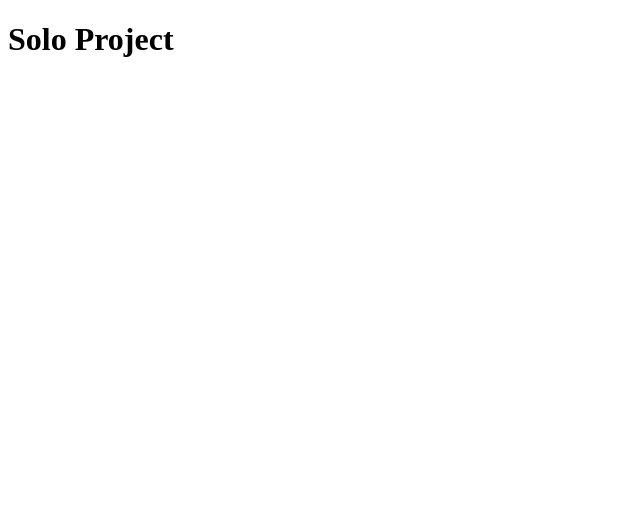
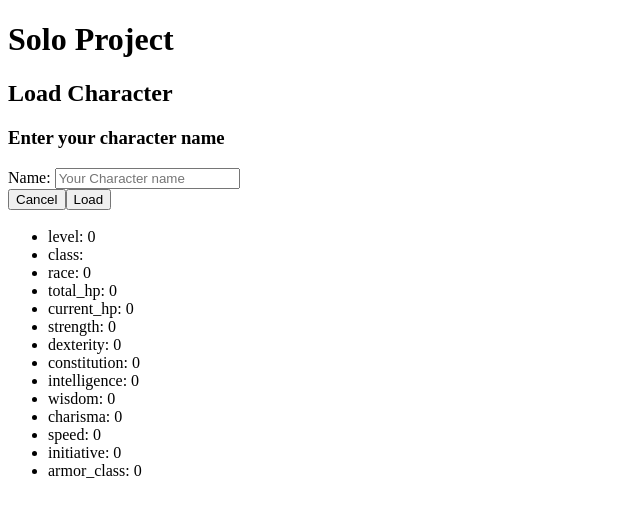
Before and after one commit to nicholas-l-ly/DnD-Character-Sheet, a React app: page /load in a window 1280 px wide. Shown: the top 514 px of the page, without its empty margins (0-640 px from the left). Built offline with nearby package versions, Linux system fonts and the light colour scheme.

Commit message:
create load function

```diff
--- a/src/components/App.jsx
+++ b/src/components/App.jsx
@@ -4,6 +4,7 @@ import CreateCharacter from './CreateCharacter';
 import CharacterSheet from './CharacterSheet';
 import { useEffect } from 'react';
 import DeleteCharacter from './DeleteCharacter';
+import LoadCharacter from './LoadCharacter';
 
 
 
@@ -17,7 +18,6 @@ function App(){
       <main>
         <BrowserRouter>
           <Switch>
-            {/* <CharacterSheet/> */}
             <Route
               exact
               path="/"
@@ -33,6 +33,11 @@ function App(){
               path="/delete"
               component={DeleteCharacter}
             />
+            <Route
+              exact
+              path="/load"
+              component={LoadCharacter}
+            />
           </Switch>
         </BrowserRouter>
       </main>
--- a/src/components/CharacterSheet.jsx
+++ b/src/components/CharacterSheet.jsx
@@ -6,28 +6,27 @@ import { useEffect ,useState } from 'react';
 const CharacterSheet = props =>{
   const [characterList, setcharacterList] = useState([]);
 
-  function getList(){
+  // function getList(){
 
-    fetch('/get')
-      .then(res => {
-        const result = res.json();
-        console.log(result);
-      })
-      .then(
-        (data) =>{
-          console.log(data);
-          // setcharacterList(data);
-        }
-      ).catch(err => console.log('Character List fetch ERROR: ',err));
-  }
+  //   fetch('/get')
+  //     .then(res => {
+  //       const result = res.json();
+  //       console.log(result);
+  //     })
+  //     .then(
+  //       (data) =>{
+  //         console.log(data);
+  //         // setcharacterList(data);
+  //       }
+  //     ).catch(err => console.log('Character List fetch ERROR: ',err));
+  // }
 
-  getList();
+  // getList();
 
 
   return(
     <div>
       <h1>Character Sheet</h1>
-      <select name='Choose your character'>{characterList}</select>
       <Link to={'/create'}>
         <button type='button' className='btnSecondary'>
           Create Character
--- a/src/components/CreateCharacter.jsx
+++ b/src/components/CreateCharacter.jsx
@@ -59,7 +59,7 @@ function CreateCharacter () {
       body: JSON.stringify(body)
     })
       .then((res) => res.json())
-      .then((data)=> {
+      .then((data )=> {
         console.log(data);
       })
       .catch(err => console.log('CreateCharacter fetch ERROR: ',err));
--- a/src/components/DeleteCharacter.jsx
+++ b/src/components/DeleteCharacter.jsx
@@ -1,5 +1,6 @@
 import React, { useState, useEffect } from 'react';
 import { Link, withRouter } from 'react-router-dom';
+
 const useInput = init => {
   const [ value, setValue ] = useState(init);
   const onChange = e => {
@@ -22,6 +23,8 @@ function DeleteCharacter(){
       },
       body: JSON.stringify(body)
     });
+
+    //add a response to delete later
   };
 
   return(
--- a/src/components/LoadCharacter.jsx
+++ b/src/components/LoadCharacter.jsx
@@ -0,0 +1,121 @@
+import React, { useState, useEffect } from 'react';
+import { Link, withRouter } from 'react-router-dom';
+
+const useInput = init => {
+  const [ value, setValue ] = useState(init);
+  const onChange = e => {
+    setValue(e.target.value);
+  };
+    // return the value with the onChange function instead of setValue function
+  return [ value, onChange ];
+};
+
+const LoadCharacter = () => {
+  const [name, nameOnChange ] = useInput('');
+  const [level, levelOnChange] = useState('0');// level: Number,
+  const [classtype, classtypeOnChange] = useState('');// class: String,
+  const [race, raceOnChange] = useState('0');  // race: String,
+  const [total_hp, total_hpOnChange] = useState('0');   // total_hp: Number,
+  const [current_hp, current_hpOnChange] = useState('0');   // current_hp: Number,
+  const [strength,strengthOnChange] = useState('0');    // strength: Number,
+  const [dexterity,dexterityOnChange] = useState('0');     // dexterity: Number,
+  const [constitution, constitutionOnChange] = useState('0');    // constitution: Number,
+  const [intelligence, intelligenceOnChange] = useState('0');   // intelligence: Number,
+  const [wisdom, wisdomOnChange] = useState('0');   // wisdom: Number,
+  const [charisma, charismaOnChange] = useState('0');    // charisma: Number,
+  const [speed, speedOnChange] = useState('0');// speed: Number,
+  const [initiative, initiativeOnChange] = useState('0'); // initiative: Number,
+  const [armor_class, armor_classOnChange] = useState('0');
+
+
+
+
+  const loadCharacter = () =>{
+
+    fetch(`/load/${name}`, {
+      method:'GET',
+    }).then(res => res.json())
+      .then(data =>{
+        console.log(data);
+        const {
+          name,
+          level,
+          classtype,
+          race,
+          total_hp,
+          current_hp,
+          strength,
+          dexterity,
+          constitution,
+          intelligence,
+          wisdom,
+          charisma,
+          speed,
+          initiative,
+          armor_class} = data;
+
+        classtypeOnChange(classtype);
+        levelOnChange(level);
+        raceOnChange(race);
+        total_hpOnChange(total_hp);
+        current_hpOnChange(current_hp);
+        strengthOnChange(strength);
+        dexterityOnChange(dexterity);
+        constitutionOnChange(constitution);
+        intelligenceOnChange(intelligence);
+        wisdomOnChange(wisdom);
+        charismaOnChange(charisma);
+        speedOnChange(speed);
+        initiativeOnChange(initiative);
+        wisdomOnChange(wisdom);
+        armor_classOnChange(armor_class);
+
+      });
+
+
+  };
+
+
+  return(
+    <section className='mainSection LoadCharContainer'>
+
+      <h2>Load Character</h2>
+      <article>
+        <h3>Enter your character name</h3>
+        <div className="createCharFields">
+          <label htmlFor="name">Name: </label>
+          <input name="name" placeholder="Your Character name" value={name} onChange={nameOnChange} />
+        </div>
+        <Link to="/" className="backLink">
+          <button type="button" className="btnSecondary">
+                Cancel
+          </button>
+        </Link>
+        <button type="button" className="btnMain" onClick={loadCharacter}>Load</button>
+        <div className="charHeadContainer">
+          <h3 className="charName">{name}</h3>
+        </div>
+        <ul>
+          <li>level: {level}</li>
+          <li>class: {classtype}</li>
+          <li>race: {race}</li>
+          <li>total_hp: {total_hp}</li>
+          <li>current_hp: {current_hp}</li>
+          <li>strength: {strength}</li>
+          <li>dexterity: {dexterity}</li>
+          <li>constitution: {constitution}</li>
+          <li>intelligence: {intelligence}</li>
+          <li>wisdom: {wisdom}</li>
+          <li>charisma: {charisma}</li>
+          <li>speed: {speed}</li>
+          <li>initiative: {initiative}</li>
+          <li>armor_class: {armor_class}</li>
+        </ul>
+
+
+      </article>
+    </section>
+  );
+};
+
+export default withRouter(LoadCharacter);
```
Also changed, not shown: src/components/Stats.jsx (deleted), src/components/Summary.jsx (deleted), 2 other files (tests, documents, lock files or other folders).
